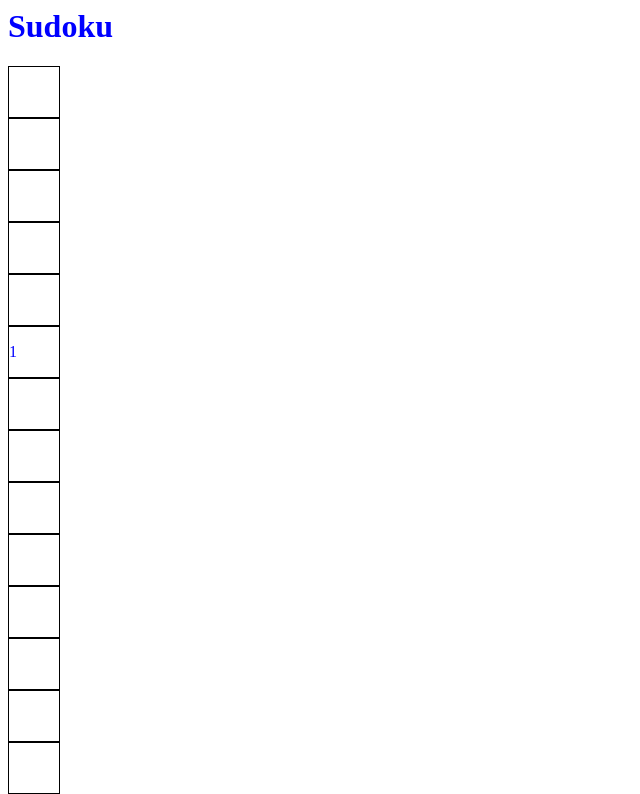
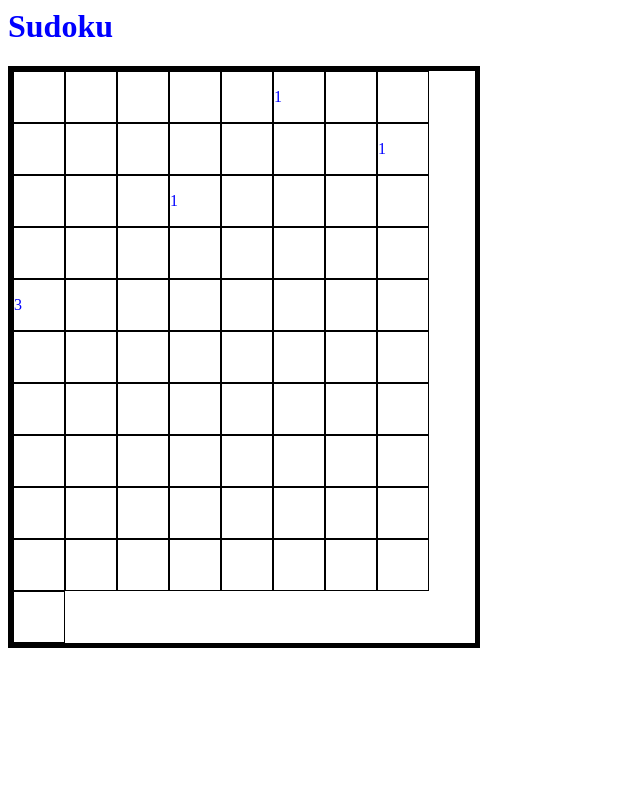
Before and after one commit to kaykakaraka/react-sudoku, a React app: page / in a window 1280 px wide. Shown: the top 794 px of the page, without its empty margins (0-640 px from the left). Built offline with nearby package versions, Linux system fonts and the light colour scheme.

Commit message:
Displaying a 9 x 9 block

```diff
--- a/src/index.js
+++ b/src/index.js
@@ -44,9 +44,8 @@ class Game extends React.Component {
         ' ', ' ', ' ', ' ', ' ', ' ', ' ', ' ', ' ',
         ' ', ' ', ' ', ' ', ' ', ' ', ' ', ' ', ' ',
         ' ', ' ', ' ', ' ', ' ', ' ', ' ', ' ', ' ',
-        ' ', ' ', ' ', ' ', ' ', ' ', ' ', ' ', ' '
+        ' ', ' ', ' ', ' ', ' ', ' ', ' ', ' '
       ],
-      answer: ['1', '2', '3', '4', '5', '6', '7', '8', '9']
     }
   }
 
--- a/src/styles.css
+++ b/src/styles.css
@@ -1,5 +1,12 @@
 * {
   color: blue;
+}
+
+.board {
+  width: 462px;
+  display: flex;
+  flex-flow: row wrap;
+  border: 5px solid black;
 }
 
 .square {
```
